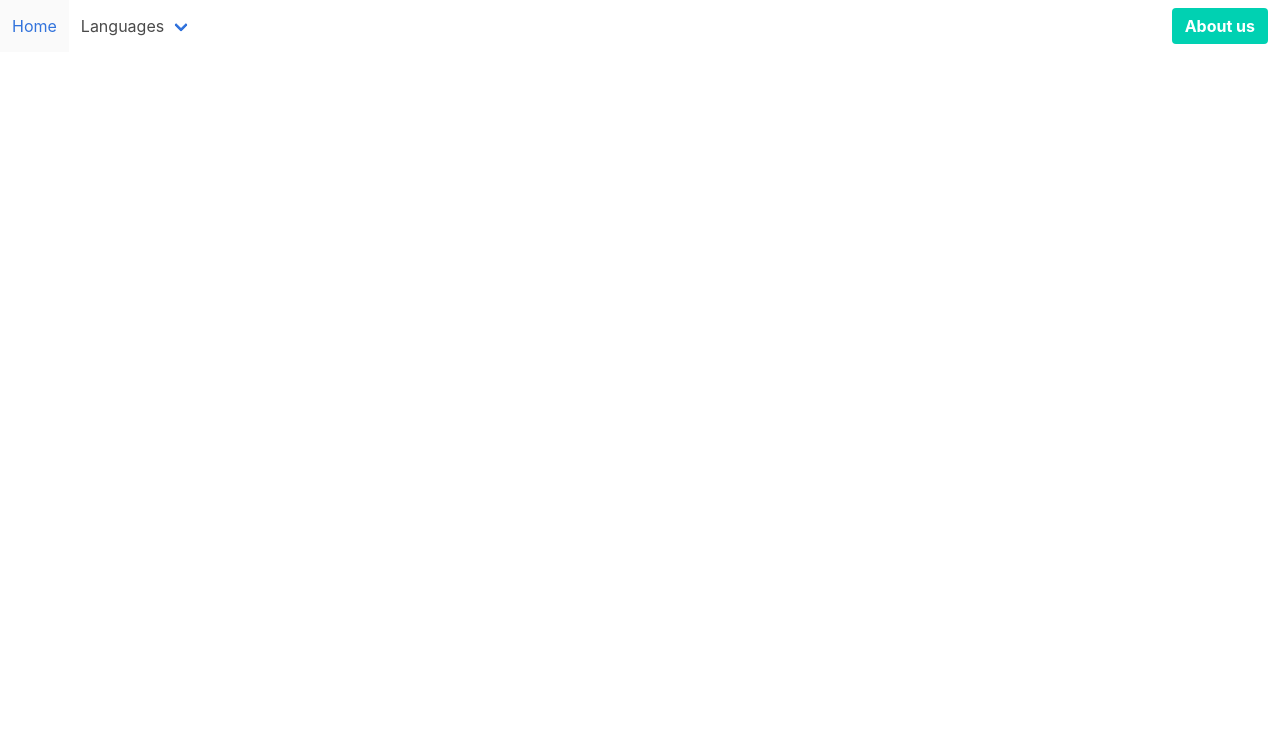
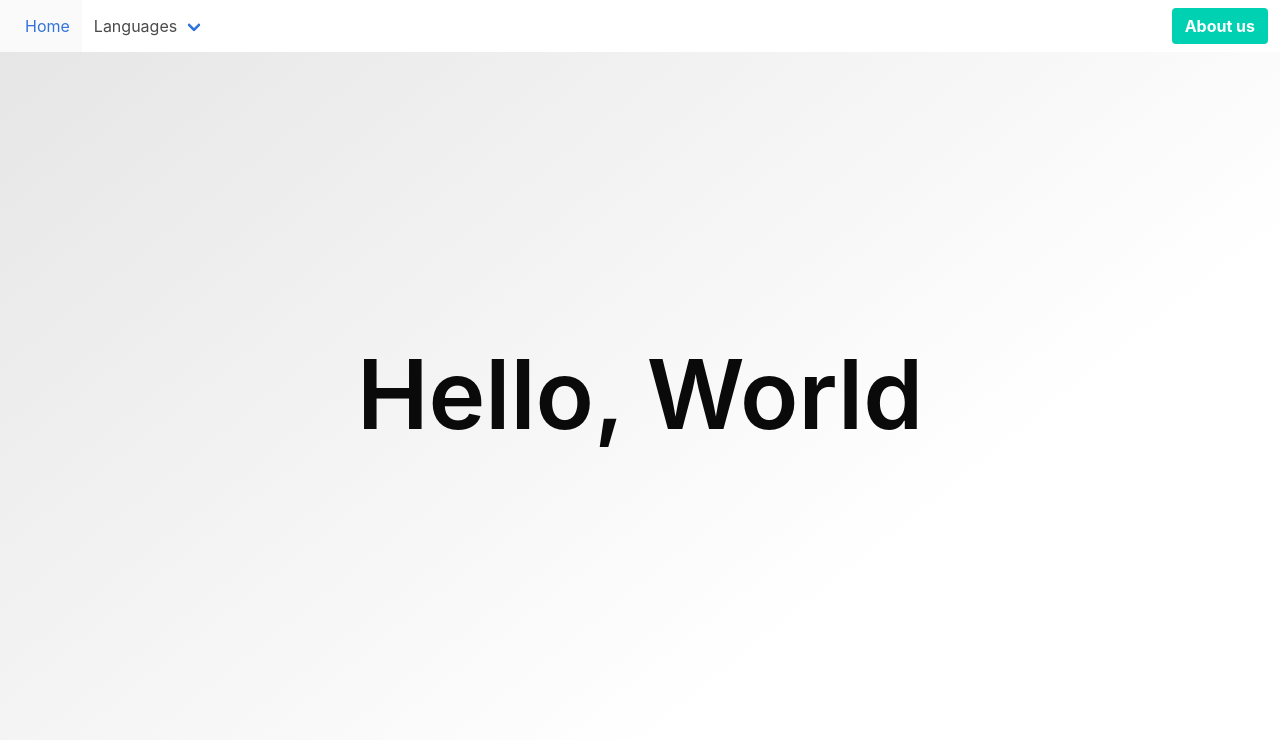
Before and after one commit to marclewis8/learncssite, a website: page index.html in a window 1280 px wide. Shown: the top 743 px of the page. Drawn offline with nearby package versions, Linux system fonts and the light colour scheme.

Commit message:
Animated title and added basic repl

```diff
--- a/index.html
+++ b/index.html
@@ -11,14 +11,14 @@
     <title>Learn CS!</title>
 
     <link rel="stylesheet" type="text/css" href="./node_modules/bulma/css/bulma.css">
-
+    <link rel="stylesheet" type="text/css" href="./iframe-css.css">
   </head>
 
   <body>
     <nav class="navbar" role="navigation" aria-label="main navigation">
       <div class="navbar-menu">
         <div class="navbar-start">
-              <a class="navbar-item">
+          <a class="navbar-item" style="padding-left: 25px">
             Home
           </a>
 
@@ -37,7 +37,6 @@
               <a class="navbar-item">
                 Chinese
               </a>
-                  <hr class="navbar-divider">
               <a class="navbar-item">
                 Korean
               </a>
@@ -57,6 +56,49 @@
       </div>
     </nav>
 
+    <section class="hero is-white is-large is-bold">
+      <div class="hero-body">
+        <div class="container has-text-centered">
+          <h1 class="title hello-world" style="font-size: 96px">
+            Hello, World
+          </h1>
+          <h2 class="subtitle">
+            <!-- Welcome to  -->
+          </h2>
+          <script src="https://cdnjs.cloudflare.com/ajax/libs/animejs/2.0.2/anime.min.js"></script>
+          <script>
+            // let hellos = ["Hello, world", "Hola Mundo", "مرحبا بالعالم", "Привет, мир", "你好，世界"];
+            var textWrapper = document.querySelector('.hello-world');
+            textWrapper.innerHTML = textWrapper.textContent.replace(/\S/g, "<span class='letter'>$&</span>");
+
+            anime.timeline({loop: true})
+              .add({
+                targets: '.hello-world .letter',
+                opacity: [0,1],
+                easing: "easeInOutQuad",
+                duration: 2500,
+                delay: (el, i) => 150 * (i+1)
+            }).add({
+                targets: '.hello-world',
+                opacity: 0,
+                duration: 1500,
+                easing: "easeOutExpo",
+                delay: 4000
+            });
+          </script>
+        </div>
+
+      </div>
+    </section>
+    <section class="section is-medium">
+      <div class="content">
+          <iframe style="height: 800px; width: 80%; margin-left: auto; margin-right: auto; border: none; position: absolute" src="https://repl.it/repls/SeagreenWeightyLight?lite=true"
+          scrolling="no" frameborder="no" allowtransparency="true" allowfullscreen="true"
+          sandbox="allow-forms allow-pointer-lock allow-popups allow-same-origin allow-scripts allow-modals"></iframe>
+      </div>
+    </section>
+
+
 
   </body>
 
```
Lines whose indentation alone changed are shown as unchanged.
